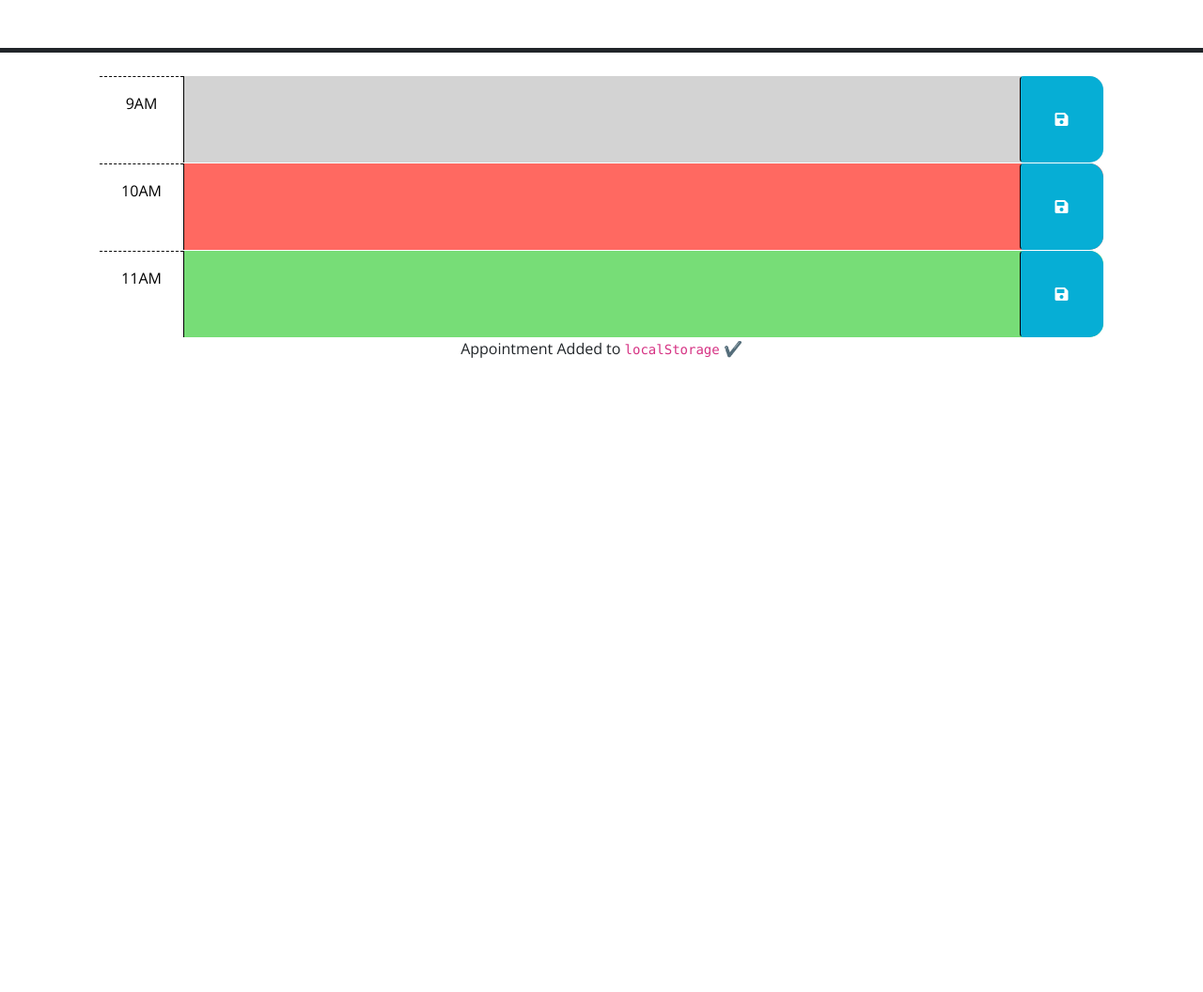
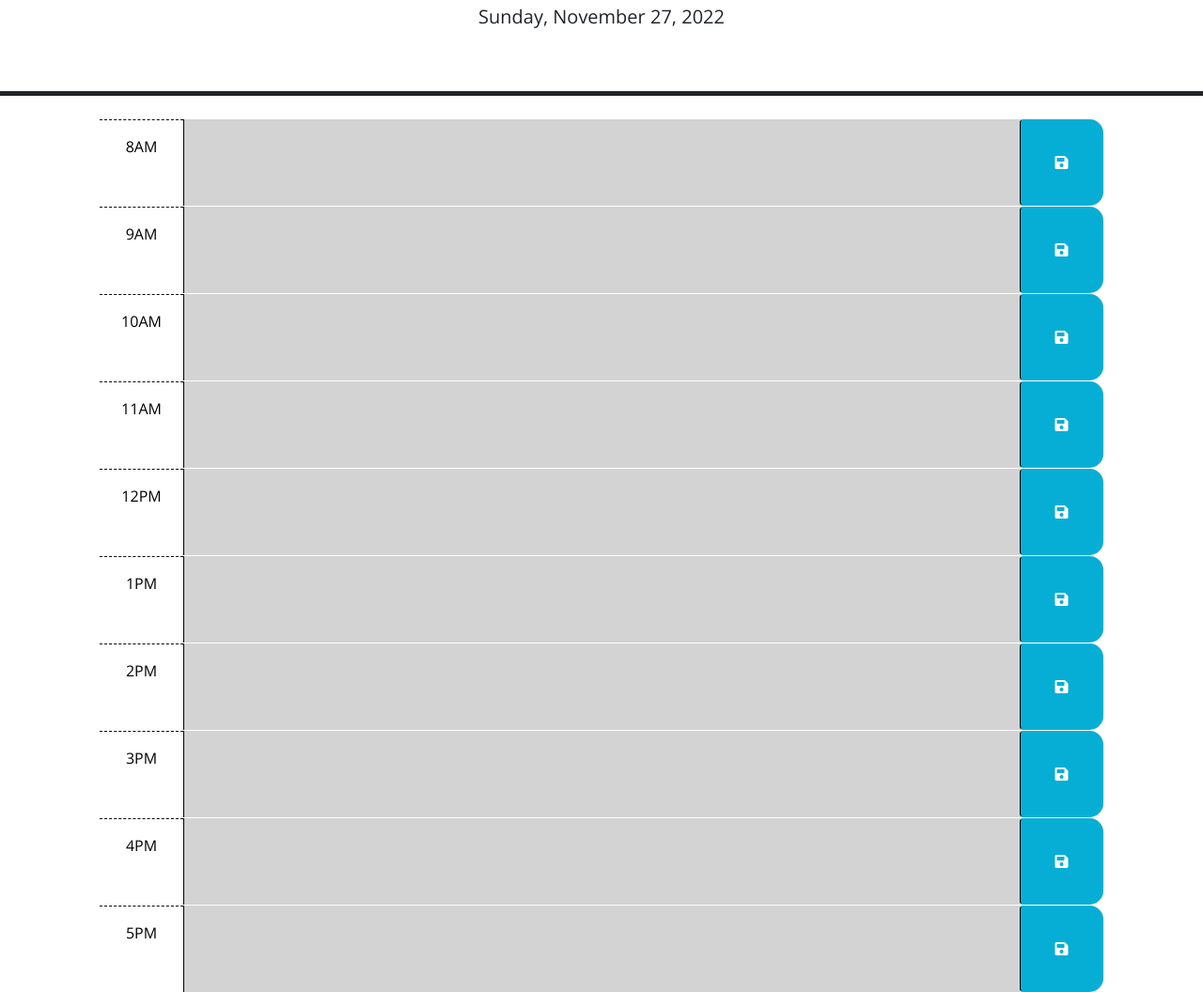
Before and after one commit to sco5am/Calander-Planner, a plain HTML site: page index.html in a window 1280 px wide. Shown: the part 176-1232 px from the top of the page at 94% size. Before the commit the page ends 800 px from the top, so only its background shows below. Drawn offline with nearby package versions, Linux system fonts and the light colour scheme.

Commit message:
added Readme txt

```diff
--- a/assets/script.js
+++ b/assets/script.js
@@ -1,54 +1,52 @@
-// Wrap all code that interacts with the DOM in a call to jQuery to ensure that
-// the code isn't run until the browser has finished rendering all the elements
-// in the html.
 $(document).ready(function () {
-// TODO: Add a listener for click events on the save button. This code should
-  // use the id in the containing time-block as a key to save the user input in
-  // local storage. HINT: What does `this` reference in the click listener
-  // function? How can DOM traversal be used to get the "hour-x" id of the
-  // time-block containing the button that was clicked? How might the id be
-  // useful when saving the description in local storage?
   $('.saveBtn').click(function () {
 
     var value = $(this).siblings('.description').val();
-    var time = $(this).parent()('.time-block');
+    var time = $(this).parent()('time-block');
 
     localStorage.setItem(value, time);
 
     $('.feedback').addClass('show');
 
-    Alert(function () {
+   setTimeout(function () {
       $('.feedback').removeClass('show');
     }, 4000);
   });
 
     function updateHour() {
-    // TODO: Add code to apply the past, present, or future class to each time
-    // block by comparing the id to the current hour. HINTS: How can the id
-    // attribute of each time-block be used to conditionally add or remove the
-    // past, present, and future classes? How can Day.js be used to get the
-    // current hour in 24-hour time?
-    //
       var currentHour = dayjs().hour();
 
       $('.time-block').each(function() {
+      var setHour =parseInt($(this).attr('id').split('-')[1]);
+
+      if (setHour === currentHour) {
+        $(this).addClass('present');
+      } else if (setHour < currentHour) {
+        $(this).removeClass('present');
+        $(this).addClass('past');
+      } else {
+        $(this).removeClass('past');
+        $(this).removeClass('present');
+        $(this).addClass('future');
+      }
+    });
+  }
+
+  updateHour();
+
+  setInterval(updateHour, 5000);
 
 
 
-
-
-    })
-
-
-     // TODO: Add code to get any user input that was saved in localStorage and set
-  // the values of the corresponding textarea elements. HINT: How can the id
-  // attribute of each time-block be used to do this?
-  //
-  // TODO: Add code to display the current date in the header of the page.
-
-  });
-
-
-
-
-}
+  $('#hour-8 .description').val(localStorage.getItem('hour-8'));
+  $('#hour-9 .description').val(localStorage.getItem('hour-9'));
+  $('#hour-10 .description').val(localStorage.getItem('hour-10'));
+  $('#hour-11 .description').val(localStorage.getItem('hour-11'));
+  $('#hour-12 .description').val(localStorage.getItem('hour-12'));
+  $('#hour-13 .description').val(localStorage.getItem('hour-13'));
+  $('#hour-14 .description').val(localStorage.getItem('hour-14'));
+  $('#hour-15 .description').val(localStorage.getItem('hour-15'));
+  $('#hour-16 .description').val(localStorage.getItem('hour-16'));
+  $('#hour-17 .description').val(localStorage.getItem('hour-17'));
+  $('#today').text(dayjs().format('dddd, MMMM D, YYYY'));
+});
--- a/assets/style.css
+++ b/assets/style.css
@@ -57,3 +57,13 @@ textarea {
   font-size: 20px;
   transition: all 0.3s ease-in-out;
 }
+
+.feedback {
+  display: none;
+  padding-bottom: 10px;
+  color: black;
+}
+
+.show {
+  display: block;
+}
--- a/index.html
+++ b/index.html
@@ -26,49 +26,83 @@
     <header class="p-5 mb-4 border-5 border-bottom border-dark text-center">
       <h1 class="display-3">Work Day Scheduler</h1>
       <p class="lead">A simple calendar app for scheduling your work day</p>
-      <p id="currentDay" class="lead"></p>
+      <p id="today" class="lead"></p>
     </header>
+    <section class="text-center feedback" id="notify">
+      Appointment Added to <code>localStorage</code> ✔️
+    </section>
     <div class="container-lg px-5">
-      <!-- Use class for "past", "present", and "future" to apply styles to the
-        time-block divs accordingly. The javascript will need to do this by
-        adding/removing these classes on each div by comparing the hour in the
-        id to the current hour. The html provided below is meant to be an example
-        demonstrating how the css provided can be leveraged to create the
-        desired layout and colors. The html below should be removed or updated
-        in the finished product. Remember to delete this comment once the
-        code is implemented.
-        -->
-
-      <!-- Example of a past time block. The "past" class adds a gray background color. -->
-      <div id="hour-9" class="row time-block past">
+      <div id="hour-8" class="row time-block">
+        <div class="col-2 col-md-1 hour text-center py-3">8AM</div>
+        <textarea class="col-8 col-md-10 description" rows="3"> </textarea>
+        <button class="btn saveBtn col-2 col-md-1" aria-label="save">
+          <i class="fas fa-save" aria-hidden="true"></i>
+        </button>
+      </div>
+      <div id="hour-9" class="row time-block">
         <div class="col-2 col-md-1 hour text-center py-3">9AM</div>
         <textarea class="col-8 col-md-10 description" rows="3"> </textarea>
         <button class="btn saveBtn col-2 col-md-1" aria-label="save">
           <i class="fas fa-save" aria-hidden="true"></i>
         </button>
       </div>
-
-      <!-- Example of a a present time block. The "present" class adds a red background color. -->
-      <div id="hour-10" class="row time-block present">
+      <div id="hour-10" class="row time-block">
         <div class="col-2 col-md-1 hour text-center py-3">10AM</div>
         <textarea class="col-8 col-md-10 description" rows="3"> </textarea>
         <button class="btn saveBtn col-2 col-md-1" aria-label="save">
           <i class="fas fa-save" aria-hidden="true"></i>
         </button>
       </div>
-
-      <!-- Example of a future time block. The "future" class adds a green background color. -->
-      <div id="hour-11" class="row time-block future">
+      <div id="hour-11" class="row time-block">
         <div class="col-2 col-md-1 hour text-center py-3">11AM</div>
         <textarea class="col-8 col-md-10 description" rows="3"> </textarea>
         <button class="btn saveBtn col-2 col-md-1" aria-label="save">
           <i class="fas fa-save" aria-hidden="true"></i>
         </button>
       </div>
-      <section class="text-center feedback" id="alert">
-        Appointment Added to <code>localStorage</code> ✔️
-      </section>
-
+      <div id="hour-12" class="row time-block">
+        <div class="col-2 col-md-1 hour text-center py-3">12PM</div>
+        <textarea class="col-8 col-md-10 description" rows="3"> </textarea>
+        <button class="btn saveBtn col-2 col-md-1" aria-label="save">
+          <i class="fas fa-save" aria-hidden="true"></i>
+        </button>
+      </div>
+      <div id="hour-13" class="row time-block">
+        <div class="col-2 col-md-1 hour text-center py-3">1PM</div>
+        <textarea class="col-8 col-md-10 description" rows="3"> </textarea>
+        <button class="btn saveBtn col-2 col-md-1" aria-label="save">
+          <i class="fas fa-save" aria-hidden="true"></i>
+        </button>
+      </div>
+      <div id="hour-14" class="row time-block">
+        <div class="col-2 col-md-1 hour text-center py-3">2PM</div>
+        <textarea class="col-8 col-md-10 description" rows="3"> </textarea>
+        <button class="btn saveBtn col-2 col-md-1" aria-label="save">
+          <i class="fas fa-save" aria-hidden="true"></i>
+        </button>
+      </div>
+      <div id="hour-15" class="row time-block">
+        <div class="col-2 col-md-1 hour text-center py-3">3PM</div>
+        <textarea class="col-8 col-md-10 description" rows="3"> </textarea>
+        <button class="btn saveBtn col-2 col-md-1" aria-label="save">
+          <i class="fas fa-save" aria-hidden="true"></i>
+        </button>
+      </div>
+      <div id="hour-16" class="row time-block">
+        <div class="col-2 col-md-1 hour text-center py-3">4PM</div>
+        <textarea class="col-8 col-md-10 description" rows="3"> </textarea>
+        <button class="btn saveBtn col-2 col-md-1" aria-label="save">
+          <i class="fas fa-save" aria-hidden="true"></i>
+        </button>
+      </div>
+      <div id="hour-17" class="row time-block">
+        <div class="col-2 col-md-1 hour text-center py-3">5PM</div>
+        <textarea class="col-8 col-md-10 description" rows="3"> </textarea>
+        <button class="btn saveBtn col-2 col-md-1" aria-label="save">
+          <i class="fas fa-save" aria-hidden="true"></i>
+        </button>
+      </div>
+    </div>
     <script src="https://code.jquery.com/jquery-3.4.1.min.js"></script>
     <script
       src="https://cdn.jsdelivr.net/npm/dayjs@1.11.3/dayjs.min.js"
```
Also changed, not shown: 1 other file.
